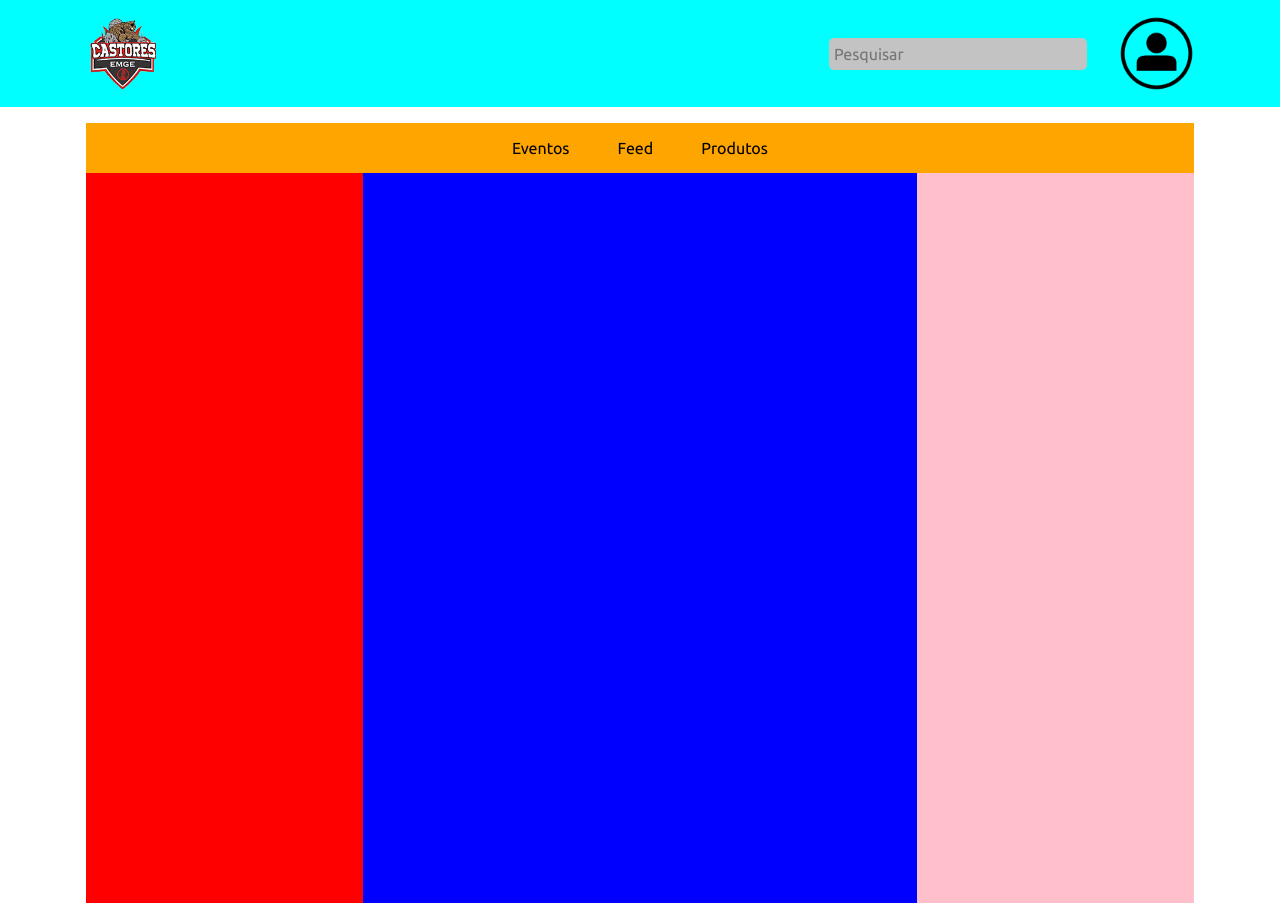
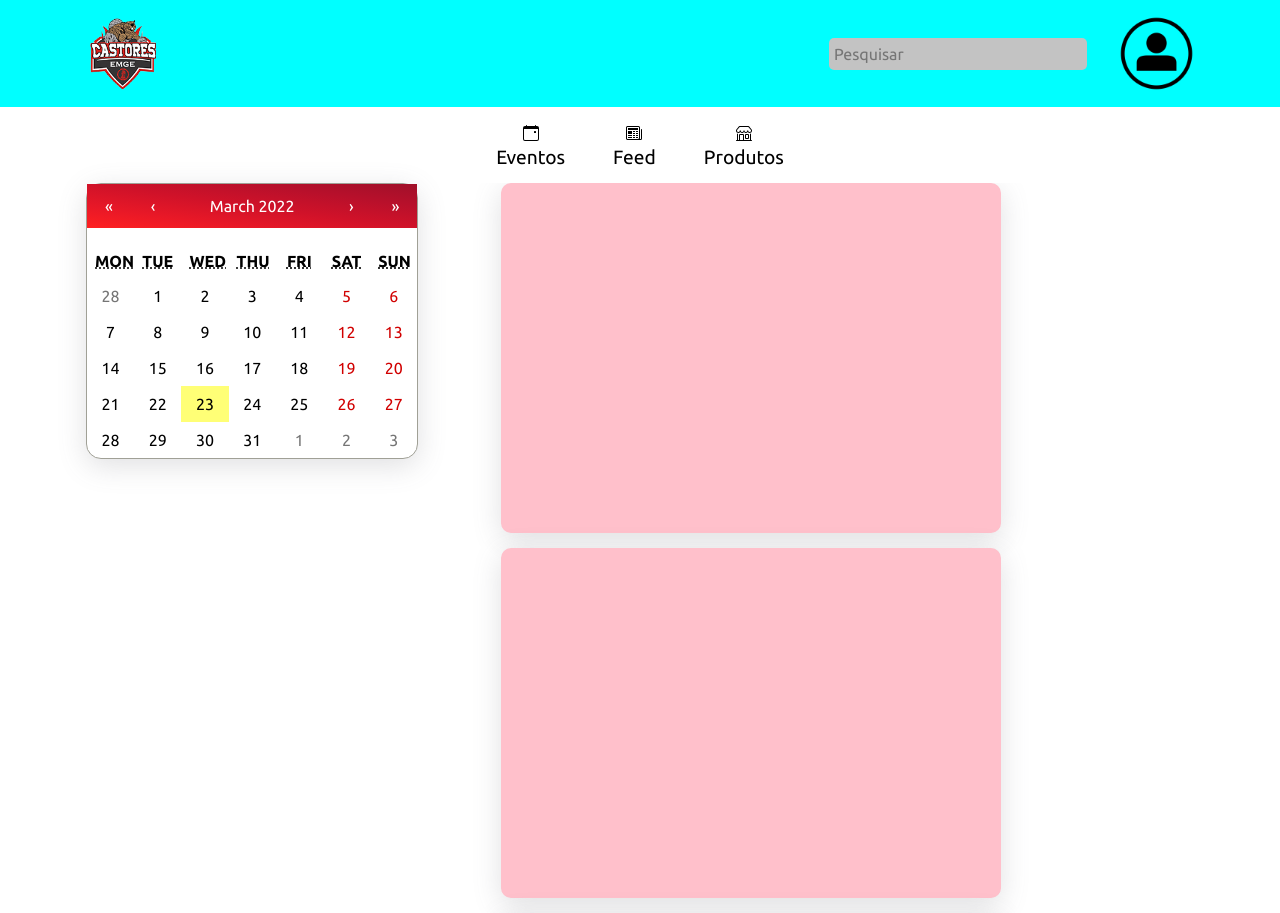
Before and after one commit to igorasr/front_atletic-app, a React (Create React App) app: page /admin in a window 1280 px wide. Built offline with nearby package versions, Linux system fonts and the light colour scheme.

Commit message:
Feat: Inserção de alguns itens visuais

```diff
--- a/package.json
+++ b/package.json
@@ -3,11 +3,14 @@
   "version": "0.1.0",
   "private": true,
   "dependencies": {
+    "@fullcalendar/daygrid": "^5.11.0",
+    "@fullcalendar/react": "^5.11.1",
     "@testing-library/jest-dom": "^5.16.2",
     "@testing-library/react": "^12.1.4",
     "@testing-library/user-event": "^13.5.0",
     "axios": "^0.26.1",
     "react": "^17.0.2",
+    "react-calendar": "^3.7.0",
     "react-dom": "^17.0.2",
     "react-icons": "^4.3.1",
     "react-router-dom": "^6.2.2",
--- /dev/null
+++ b/src/components/Card/index.jsx
@@ -0,0 +1,14 @@
+import './style.css'
+
+export default function Card (){
+
+
+
+
+    return(
+       <div id='post' className='container'>
+           <h1></h1>
+       </div>
+
+    )
+}
--- /dev/null
+++ b/src/components/Card/style.css
@@ -0,0 +1,9 @@
+#post{
+    height: 350px;
+    width: 100%;
+    max-width: 500px;
+    box-shadow: rgba(100, 100, 111, 0.2) 0px 7px 29px 0px;
+    border-radius: 10px;
+    background: pink;
+    margin-bottom: 15px;
+}
--- a/src/index.css
+++ b/src/index.css
@@ -23,7 +23,11 @@
     margin: 0;
     box-sizing: border-box;
     list-style: none;
+}
+
+a{
     text-decoration: none;
+    color: initial;
 }
 
 html, body, #root{
--- a/src/views/Templates/TemplateAdmin/index.jsx
+++ b/src/views/Templates/TemplateAdmin/index.jsx
@@ -1,5 +1,9 @@
+import Calendar from 'react-calendar';
+import 'react-calendar/dist/Calendar.css';
+import { BsCalendarEvent, BsNewspaper, BsShop } from 'react-icons/bs';
 import Avatar from "../../../assets/images/img-avatar.png";
 import Logo from "../../../assets/images/logo-atletica.png";
+import Card from '../../../components/Card';
 import "./style.css";
 
 export default function TemplateAdmin() {
@@ -33,13 +37,47 @@ export default function TemplateAdmin() {
       <main id="main" className="container">
       <section id="main-navbar">
           <ul >
-              <li>Eventos</li>
-              <li>Feed</li>
-              <li>Produtos</li>
+              <li>
+                <a href="#">
+                  <BsCalendarEvent/><br />
+                  Eventos
+                  </a>
+              </li>
+              <li>
+                <a href="#">
+                  <BsNewspaper/><br />
+                  Feed
+                  </a>
+              </li>
+              <li>
+                <a href="#">
+                  <BsShop/><br />
+                  Produtos
+                  </a>
+              </li>
           </ul>
       </section>
-        <section id="left"></section>
-        <section id="center"></section>
+        <section id="left">
+          <div id="calendario">
+          <Calendar/>
+
+
+          </div>
+
+        </section>
+        <section id="center">
+
+          <Card/>
+          <Card/>
+
+          <Card/>
+
+          <Card/>
+
+          <Card/>
+
+
+        </section>
         <section id="right"></section>
       </main>
     </>
--- a/src/views/Templates/TemplateAdmin/style.css
+++ b/src/views/Templates/TemplateAdmin/style.css
@@ -45,19 +45,18 @@
 #main{
     height: 100vh;
     display: grid;
-    grid-template-rows: 50px 95%;
+    grid-template-rows: minmax(60px, max-content) 95%;
+    grid-template-columns: repeat(3, 30%);
     grid-template-areas:
     "navbar navbar navbar navbar"
      "left feed feed right"
-
-
 
 }
 
 #main-navbar{
     grid-area: navbar;
     text-align: center;
-    background: orange;
+    padding-bottom: 15px;
 }
 #main-navbar ul{
     width: 100%;
@@ -67,15 +66,51 @@
     align-items: center;
     gap: 3rem;
 }
+#main-navbar ul li a{
+    font-size: 1.2rem;
+}
 #main #left{
     grid-area: left;
-    background: red;
+
 }
 #main #center{
     grid-area: feed;
-    background: blue;
+    padding: 0 15px;
+    max-height: 100%;
+    overflow: scroll;
 }
+
+#main #center::-webkit-scrollbar{
+    display: none;
+}
+
+
 #main #right{
     grid-area: right;
-    background: pink;
 }
+
+
+#calendario{
+    width: 100%;
+    height: 50vh;
+    max-height: 50vh;
+
+}
+
+
+
+
+/* ESTILOS CALENDARIO */
+
+.react-calendar{
+    box-shadow: rgba(100, 100, 111, 0.2) 0px 7px 29px 0px;
+    border-radius: 15px;
+}
+
+.react-calendar__navigation{
+    background: var(--default-gradient);
+}
+
+.react-calendar__navigation button{
+    color: white;
+}
```
Also changed, not shown: 1 other file (tests, documents, lock files or other folders).
